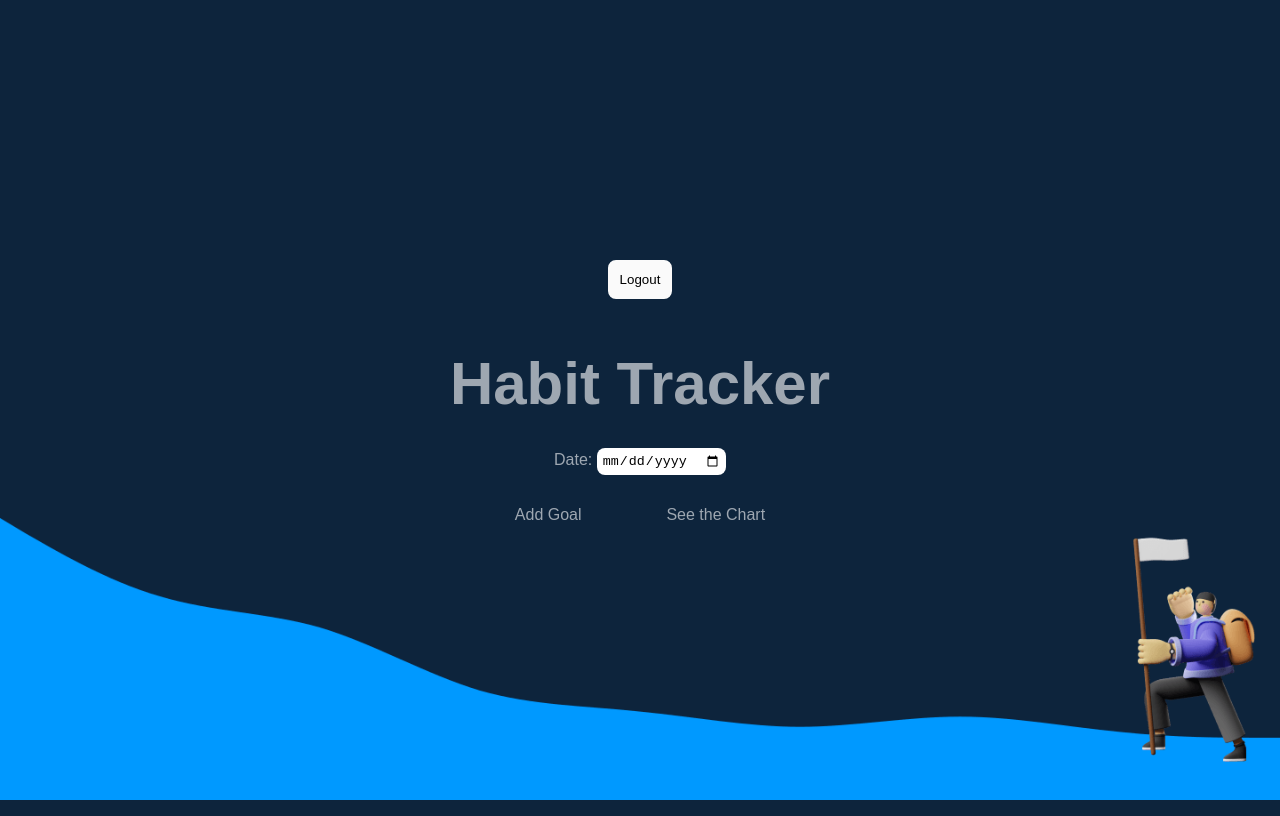
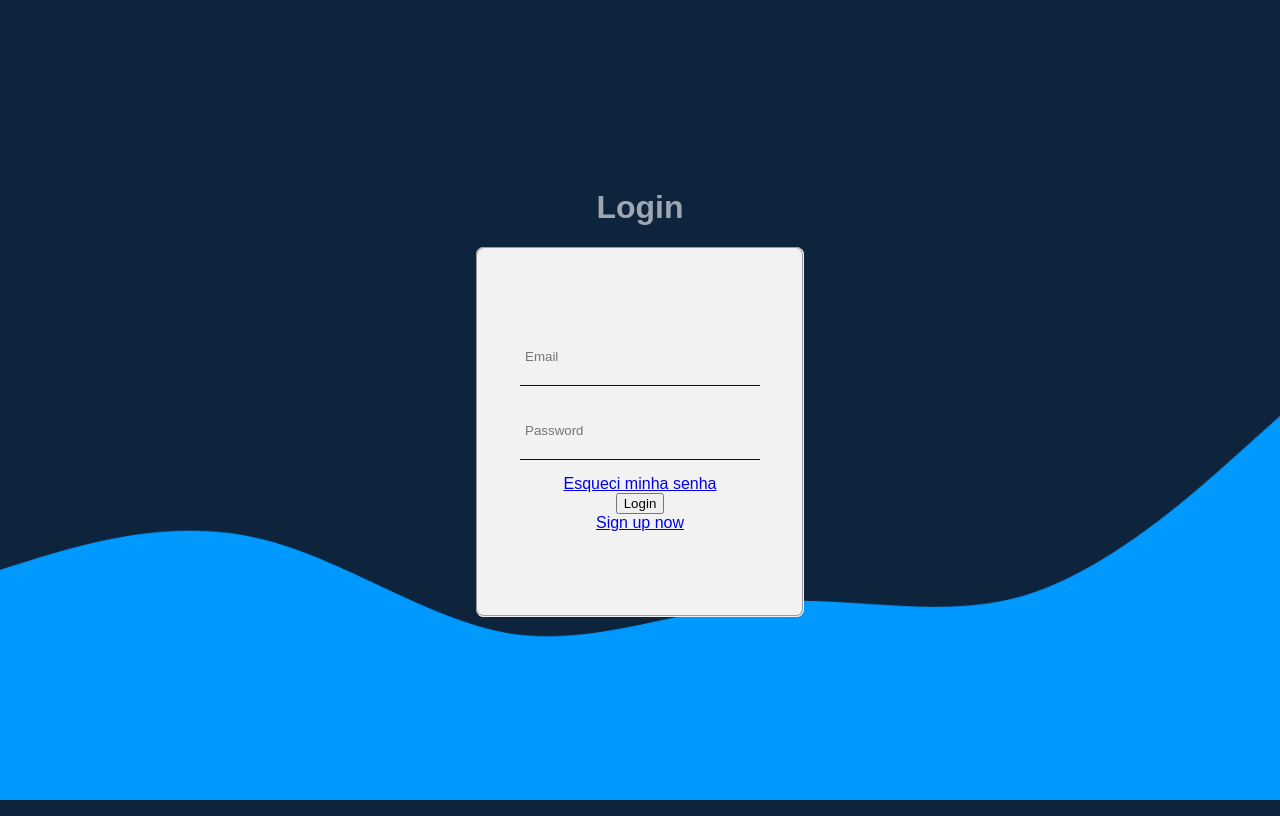
Before and after one commit to ItaloCanturil/Vue-Habit, a Vue app: page /login in a window 1280 px wide. Built offline with nearby package versions, Linux system fonts and the light colour scheme; the HTML template or start-up script is replaced by a standard one.

Commit message:
Feat: Add new UI for login

```diff
--- a/src/App.vue
+++ b/src/App.vue
@@ -61,41 +61,5 @@ export default {
 </script>
 
 <style>
-:root {
-  --primary-color: #0D243C;
-  --font-color: #9EA7B1;
-}
-
-body {
-  background: var(--primary-color);
-  font-family: 'Comic-sans', sans-serif;
-  -webkit-font-smoothing: antialiased;
-  -moz-font-smoothing: grayscale;
-  color: var(--font-color);
-
-}
-
-#app {
-  display: flex;
-  align-items: center;
-  flex-direction: column;
-  justify-content: center;
-  max-width: 890px;
-  width: 100%;
-  min-height: 100vh;
-  margin: 0 auto;
-}
-
-#nav {
-  padding: 30px;
-}
-
-#nav a {
-  font-weight: bold;
-  color: #2c3e50;
-}
-
-#nav a.router-link-exact-active {
-  color: #42b983;
-}
+@import 'assets/style.css'
 </style>
--- /dev/null
+++ b/src/assets/style.css
@@ -0,0 +1,24 @@
+:root {
+  --primary-color: #0D243C;
+  --font-color: #9EA7B1;
+}
+
+body {
+  background: var(--primary-color);
+  font-family: 'Comic-sans', sans-serif;
+  -webkit-font-smoothing: antialiased;
+  -moz-font-smoothing: grayscale;
+  color: var(--font-color);
+
+}
+
+#app {
+  display: flex;
+  align-items: center;
+  flex-direction: column;
+  justify-content: center;
+  max-width: 890px;
+  width: 100%;
+  min-height: 100vh;
+  margin: 0 auto;
+}
--- a/src/components/HabitTracker.vue
+++ b/src/components/HabitTracker.vue
@@ -53,7 +53,11 @@ export default {
       this.$emit('add')
     },
     logout  () {
-      axiosInstance.post('/logout')
+      axiosInstance.post('/logout', {}, {
+        headers: {
+          'Authorization': 'Bearer ' + localStorage.getItem('token')
+        }
+      })
       localStorage.removeItem('token')
       this.$router.push('/login')
     }
--- a/src/views/About.vue
+++ /dev/null
@@ -1,5 +0,0 @@
-<template>
-  <div class="about">
-    <h1>This is an about page</h1>
-  </div>
-</template>
--- a/src/views/Login.vue
+++ b/src/views/PageLogin.vue
@@ -11,7 +11,8 @@
         <input type="password" v-model="password" class="form__password form__input" placeholder="Password">
       </form>
       <router-link to="/">Esqueci minha senha</router-link>
-      <button type="submit" value="submit" form="loginForm">Register</button>
+      <button type="submit" value="submit" form="loginForm">Login</button>
+      <router-link to="/register">Sign up now</router-link>
     </fieldset>
 
     <footer class="register__footer">
@@ -107,4 +108,20 @@ export default {
   justify-content: center;
   width: 80%;
 }
+
+.form__input {
+  background: transparent;
+  border: none;
+  border-bottom: 1px solid #131111;
+  height: 3rem;
+  padding: 5px;
+  margin-bottom: 15px;
+  outline: none;
+  transition: .2s ease-out;
+}
+
+.form__input:focus {
+  border-bottom: 1px solid #095209;
+  box-shadow: 0 1px 0 0 #095209;
+}
 </style>>
```
Also changed, not shown: src/views/PageRegister.vue (renamed from src/views/Register.vue).
